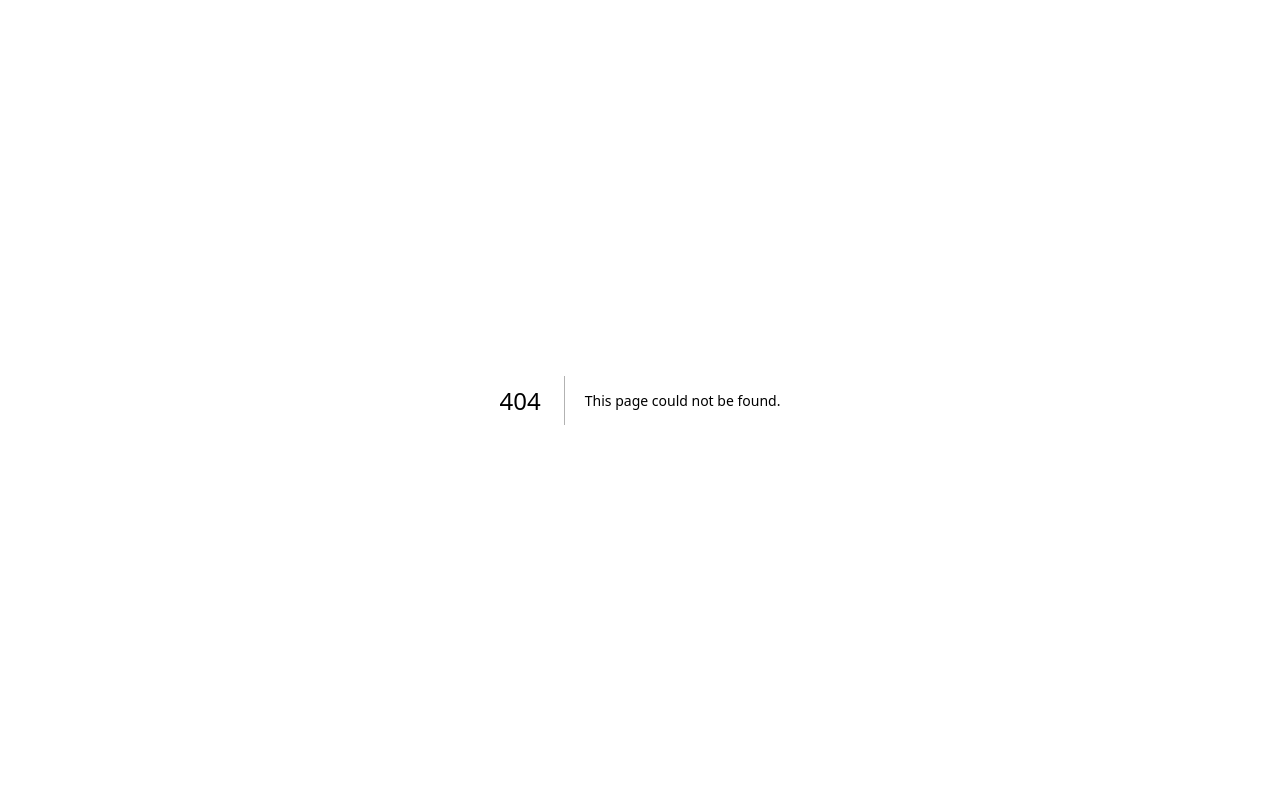
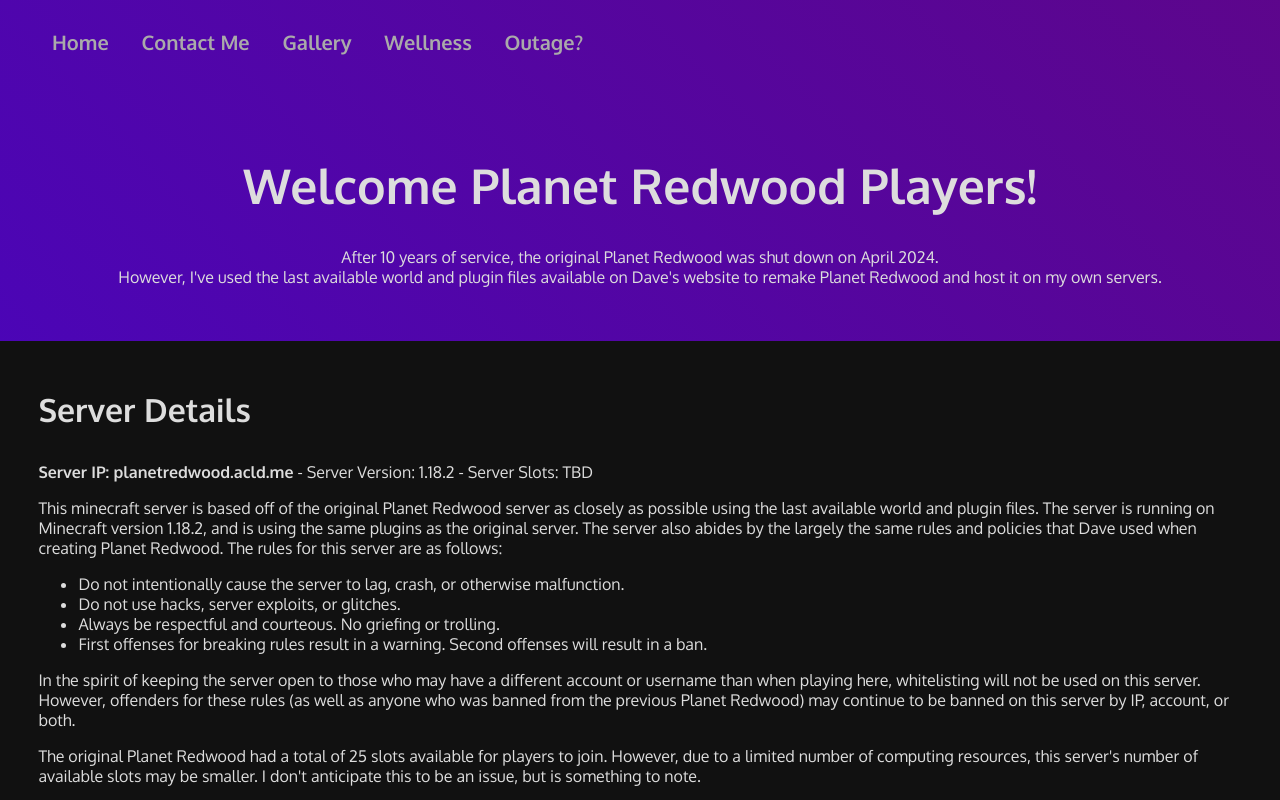
Before and after one commit to ActuallyCloud/ACLD-Next, a Next.js app: page /planetredwood in a window 1280 px wide. Before the commit this address had no page. Shown: the top 800 px of the page. Built offline with nearby package versions, Linux system fonts and the light colour scheme.

Commit message:
Added page

```diff
--- /dev/null
+++ b/pages/planetredwood.tsx
@@ -0,0 +1,59 @@
+import Head from 'next/head'
+import styles from '../styles/tos.module.css'
+import HeaderComponent from '../components/header'
+import FooterComponent from '../components/footer'
+import { motion } from 'framer-motion'
+import { Link, animateScroll as scroll } from "react-scroll";
+
+export default function TOS() {
+   return (
+      <div>
+         <Head>
+            <title>Planet Redwood, on ACLD</title>
+            <meta name="description" content="Looking for information on Planet Redwood now that Dave has taken it offline? You'll find it here!" />
+            <link rel="icon" href="/favicon.ico?" type="image/x-icon" />
+         </Head>
+         <noscript>Javascript is disabled or not supported. Please re-enable JavaScript or use a supported browser to view.</noscript>
+         <motion.div
+            initial={{ opacity: 0.8 }}
+            animate={{ opacity: 1 }}
+            exit={{ opacity: 0.8 }}
+            transition={{ ease: "easeOut", duration: 1.5 }} >
+            <div className={styles.pr_color_section}>
+               <HeaderComponent />
+               <motion.div
+                  className={styles.header_text}
+                  initial={{ opacity: 0.5, transform: "translateY(5px)" }}
+                  animate={{ opacity: 1, transform: "translateY(0px)" }}
+                  exit={{ opacity: 0.5, transform: "translateY(5px)" }}
+                  transition={{ ease: "easeOut", duration: 0.5 }} >
+
+                  <h1>Welcome Planet Redwood Players!</h1>
+                  <p>After 10 years of service, the original Planet Redwood was shut down on April 2024. <br />However, I've used the last available world and plugin files available on Dave's website to remake Planet Redwood and host it on my own servers.</p>
+               </motion.div>
+            </div>
+            <div className={styles.pr_text}>
+               <h3>Server Details</h3>
+               <p>
+                  <strong>Server IP: planetredwood.acld.me</strong> - Server Version: 1.18.2 - Server Slots: TBD
+               </p>
+               <p>
+                  This minecraft server is based off of the original Planet Redwood server as closely as possible using the last available world and plugin files. The server is running on Minecraft version 1.18.2, and is using the same plugins as the original server. The server also abides by the largely the same rules and policies that Dave used when creating Planet Redwood. The rules for this server are as follows:
+               </p>
+               <ul>
+                  <li>Do not intentionally cause the server to lag, crash, or otherwise malfunction.</li>
+                  <li>Do not use hacks, server exploits, or glitches.</li>
+                  <li>Always be respectful and courteous. No griefing or trolling.</li>
+                  <li>First offenses for breaking rules result in a warning. Second offenses will result in a ban.</li>
+               </ul>
+               <p>In the spirit of keeping the server open to those who may have a different account or username than when playing here, whitelisting will not be used on this server. However, offenders for these rules (as well as anyone who was banned from the previous Planet Redwood) may continue to be banned on this server by IP, account, or both.</p>
+               <p>The original Planet Redwood had a total of 25 slots available for players to join. However, due to a limited number of computing resources, this server's number of available slots may be smaller. I don't anticipate this to be an issue, but is something to note.</p>
+               <h3>More Fun Things</h3>
+               <p>Dave has stated that he will keep the original Planet Redwood website online, at least for the forseeable future. <a href="http://planetredwood.org">You can view that here</a>.</p>
+               <p>For nostalgia purposes, a copy of the original Planet Redwood info sheet is available <a href="/PlanetRedwoodFeatures.pdf">here</a>.</p>
+            </div>
+            <FooterComponent />
+         </motion.div>
+      </div>
+   )
+}
--- a/styles/tos.module.css
+++ b/styles/tos.module.css
@@ -1,6 +1,10 @@
 .tos {
   padding: 3vw;
   font-size: 2.25vmin;
+}
+
+.pr_text {
+  padding: 1em 3vw;
 }
 
 .header_text {
@@ -32,3 +36,12 @@
   padding: 0;
   text-align: center;
 }
+
+.pr_color_section {
+  background: rgb(101, 187, 52);
+  background: linear-gradient(225deg, rgba(125, 1, 192, 0.7) 0%, rgba(100, 0, 252, 0.7) 100%);
+
+  margin: 0;
+  padding: 0;
+  text-align: center;
+}
```
Also changed, not shown: 2 other files (tests, documents, lock files or other folders).
